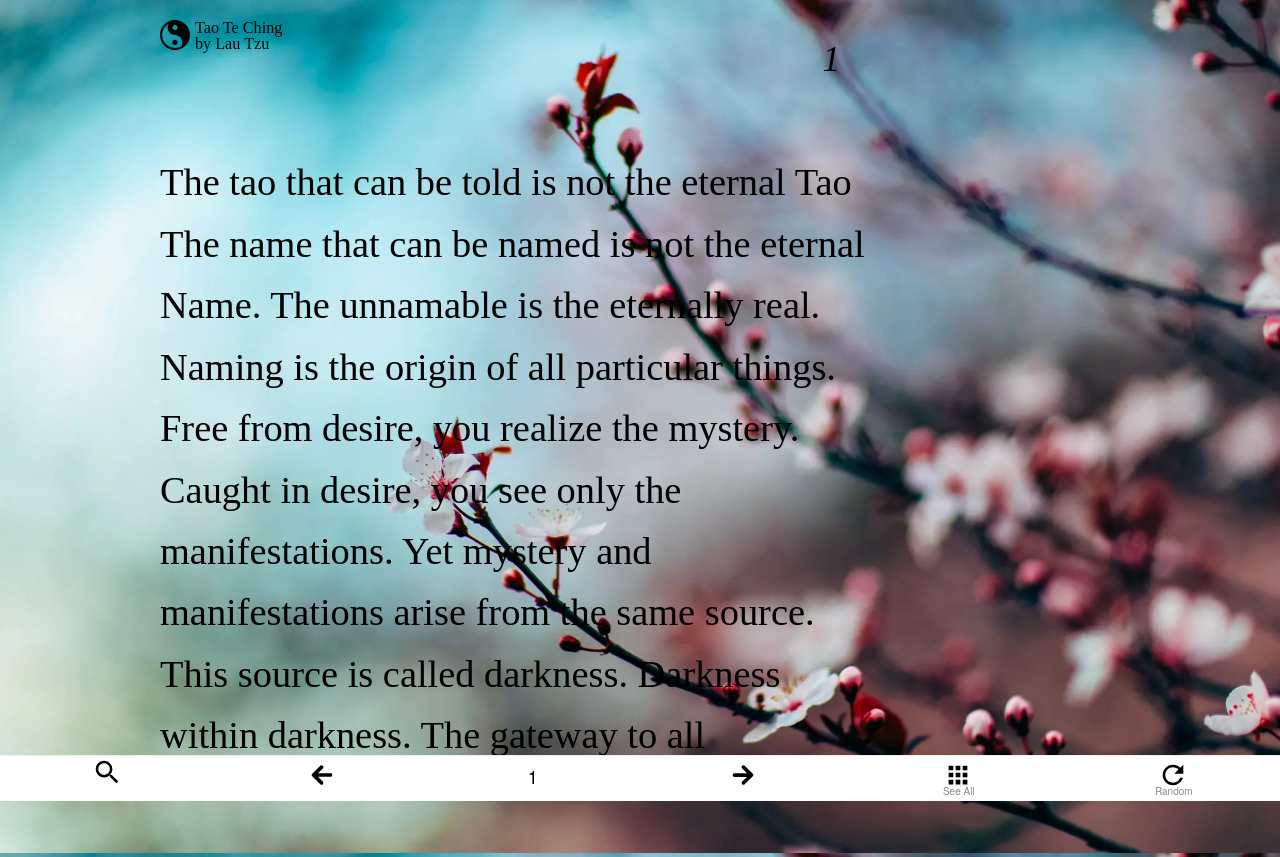
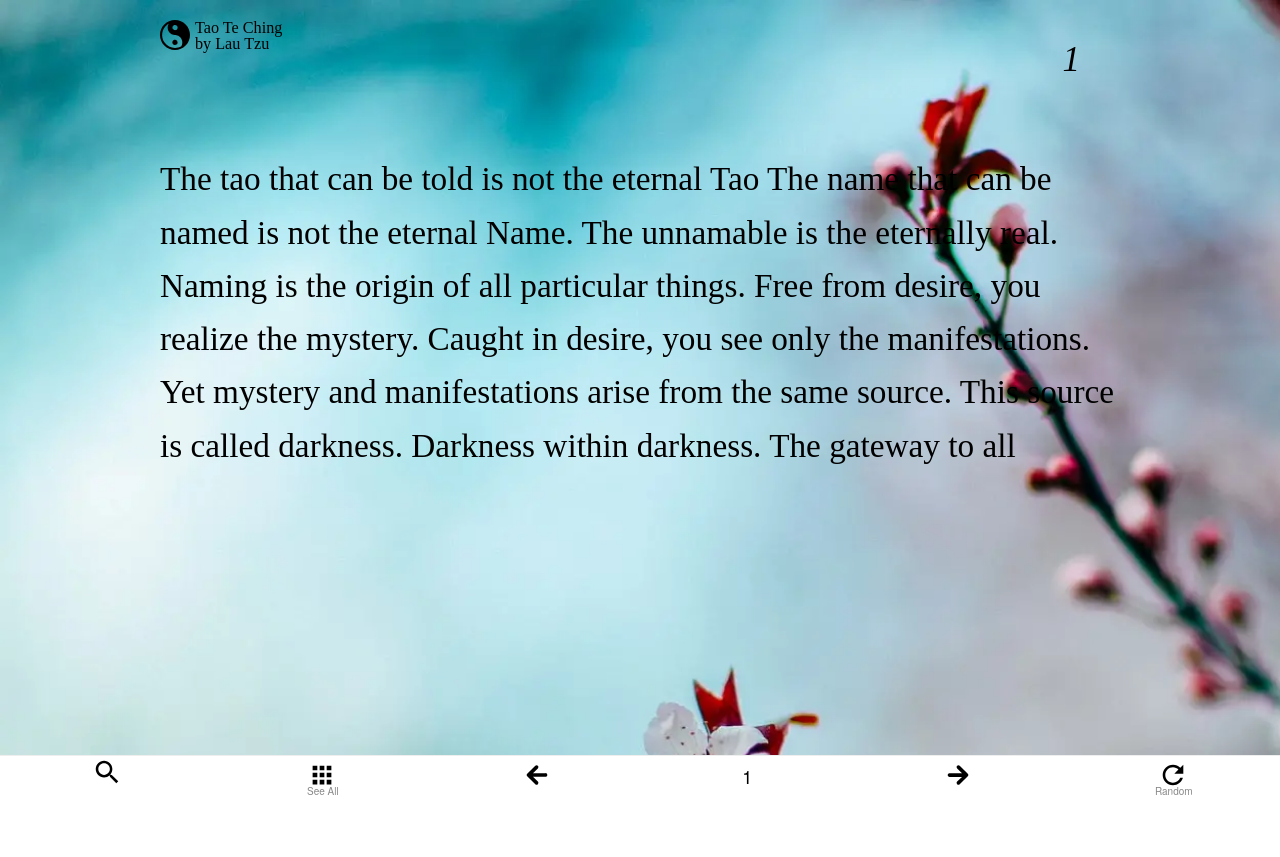
Before and after one commit to djmisha/learnzen.org, a React (Create React App) app: page / in a window 1280 px wide. After the commit the page ends 800 px from the top, so only its background shows below. Built offline with nearby package versions, Linux system fonts and the light colour scheme; a web font is replaced by a local one.

Commit message:
version 4.0

```diff
--- a/src/App.css
+++ b/src/App.css
@@ -2,9 +2,20 @@
 
 body {
 	background: url('./images/background.webp') top left;
+	background-repeat: no-repeat;
 	background-size: cover;
 	background-attachment: fixed;
 	min-height: 100vh;
+}
+
+@media (min-width: 1000px) {
+	body {
+		background: url('./images/background.webp') top left;
+		background-repeat: no-repeat;
+		background-size: 160% auto;
+		background-attachment: fixed;
+		min-height: 100vh;
+	}
 }
 
 .App {
@@ -34,7 +45,7 @@ header div {
 
 ul.all-poems {
 	list-style: none;
-	margin:0;
+	margin: 0;
 	padding: 0;
 }
 
@@ -49,9 +60,9 @@ ul.all-poems {
 
 @media (min-width: 750px) {
 	.all-poems > li {
-		max-width: 75%;
+		max-width: none;
 		padding: 120px 0px 80px 0px;
-		font-size: 3vw;
+		font-size: 2.6vw;
 	}
 }
 
@@ -63,7 +74,6 @@ ul.all-poems {
 	font-style: italic;
 	color: #000;
 }
-
 
 /*Navigation*/
 
@@ -84,36 +94,30 @@ form {
 	color: #000;
 }
 
-form label {
-	/*position: absolute;*/
-	/*bottom: -9999px;*/
-}
-
-form input,
-form .button {
-	padding: 0 10px;
-	margin-bottom: 0;
-}
-
 .nav-search {
 	position: fixed;
-	bottom: 50px;
-	/*left: 10px;*/
-	right: -9999px;
-	width: 150px;
 	font-family: 'Source Serif Pro', serif;
+	bottom: 40px;
+	width: 180px;
 	color: #888;
 	font-size: 18px;
 	font-weight: normal;
+	transition: all .25s ease-in-out;
 }
 
+.nav-search.nav-visible {
+	left: 10px;
+}
+
+.nav-search.nav-hidden {
+	left: -190px;
+}
 
 form label {
 
 }
 
 form label span {
-	/*display: none;*/
 	position: fixed;
 	bottom: -999px;
 }
@@ -148,6 +152,5 @@ form label span {
 	bottom: -2px;
 	right: calc(50% - 20px);
 	color: #888;
-	/*border: 1px solid red;*/
 	width: 35px;
 }
--- a/src/poems.js
+++ b/src/poems.js
@@ -52,6 +52,7 @@ class PoemsTable extends React.Component {
           />
         );
       }
+
       if (visiblePoem === null ) {
          poemRows.push(
           <SinglePoemRow number={poem.number} content={poem.content}
@@ -77,6 +78,9 @@ class PoemsTable extends React.Component {
 class NavigationBar extends React.Component {
   constructor(props) {
     super(props);
+    this.state = {
+      searchClass: "nav-search nav-hidden",
+    };
     this.handleSearchFilterTextChange = this.handleSearchFilterTextChange.bind(this);
     this.handleRandomPoemChange = this.handleRandomPoemChange.bind(this);
     this.handleShowAllPoemChange = this.handleShowAllPoemChange.bind(this);
@@ -107,6 +111,11 @@ class NavigationBar extends React.Component {
 
   handleSearch() {
     console.log('handle search');
+    const change = this.state.searchClass === 'nav-search nav-hidden' ? 'nav-search nav-visible' : 'nav-search nav-hidden';
+
+    this.setState({
+      searchClass: change,
+    })
   }
 
   render() {
@@ -115,16 +124,23 @@ class NavigationBar extends React.Component {
         <label>
           <span>Search</span>
           <img src={iconsearch} className="nav-icon" alt="Search"
-          onClick={this.handleSearch}
+            onClick={this.handleSearch}
            />
           <input
             type="text"
             placeholder="Search Tao..."
             value={this.props.filterText}
             onChange={this.handleSearchFilterTextChange}
-            className='nav-search'
+            className={this.state.searchClass}
           />
         </label>
+
+         <div
+          onClick={this.handleShowAllPoemChange}
+          className='nav-all'
+        ><img src={iconall} className="nav-icon" alt="All" />
+         <span>See All</span>
+         </div>
 
         <div
           onClick={this.handlePrevPoemChange}
@@ -133,22 +149,16 @@ class NavigationBar extends React.Component {
           <img src={iconprev} className="nav-icon" alt="Prev" />
         </div>
 
-          <div
+        <div
           className='nav-count'
         >{this.props.visiblePoem}
         </div>
 
-         <div
+        <div
           onClick={this.handleNextPoemChange}
           className='nav-next'
-        ><img src={iconnext} className="nav-icon" alt="Next" /></div>
-
-         <div
-          onClick={this.handleShowAllPoemChange}
-          className='nav-all'
-        ><img src={iconall} className="nav-icon" alt="All" />
-         <span>See All</span>
-         </div>
+        >
+          <img src={iconnext} className="nav-icon" alt="Next" /></div>
 
         <div
           onClick={this.handleRandomPoemChange}
@@ -186,7 +196,8 @@ class FileteredPoemsTable extends React.Component {
   handleRandomPoemChange(visiblePoem) {
     const randNumber = Math.floor(Math.random() * dataArray.length) + 1;
     this.setState({
-      visiblePoem: randNumber
+      visiblePoem: randNumber,
+      filterText: '',
     });
   }
 
@@ -196,7 +207,6 @@ class FileteredPoemsTable extends React.Component {
     })
   }
 
-
   handleNextPoemChange(visiblePoem) {
     if (visiblePoem === dataArray.length) {
       visiblePoem = 1;
@@ -205,10 +215,10 @@ class FileteredPoemsTable extends React.Component {
       visiblePoem = visiblePoem + 1;
     }
     this.setState({
-      visiblePoem: visiblePoem
+      visiblePoem: visiblePoem,
+      filterText: '',
     })
   }
-
 
   handlePrevPoemChange(visiblePoem) {
     if (visiblePoem === 1 || visiblePoem === null) {
@@ -218,7 +228,8 @@ class FileteredPoemsTable extends React.Component {
       visiblePoem = visiblePoem - 1;
     }
     this.setState({
-      visiblePoem: visiblePoem
+      visiblePoem: visiblePoem,
+      filterText: '',
     })
   }
 
@@ -240,7 +251,7 @@ class FileteredPoemsTable extends React.Component {
         visiblePoem={this.state.visiblePoem}
       />
       </div>
-      )
+    )
   }
 }
 
@@ -256,5 +267,4 @@ class FinalRender extends React.Component {
   }
 }
 
-
 export default FinalRender;
```
